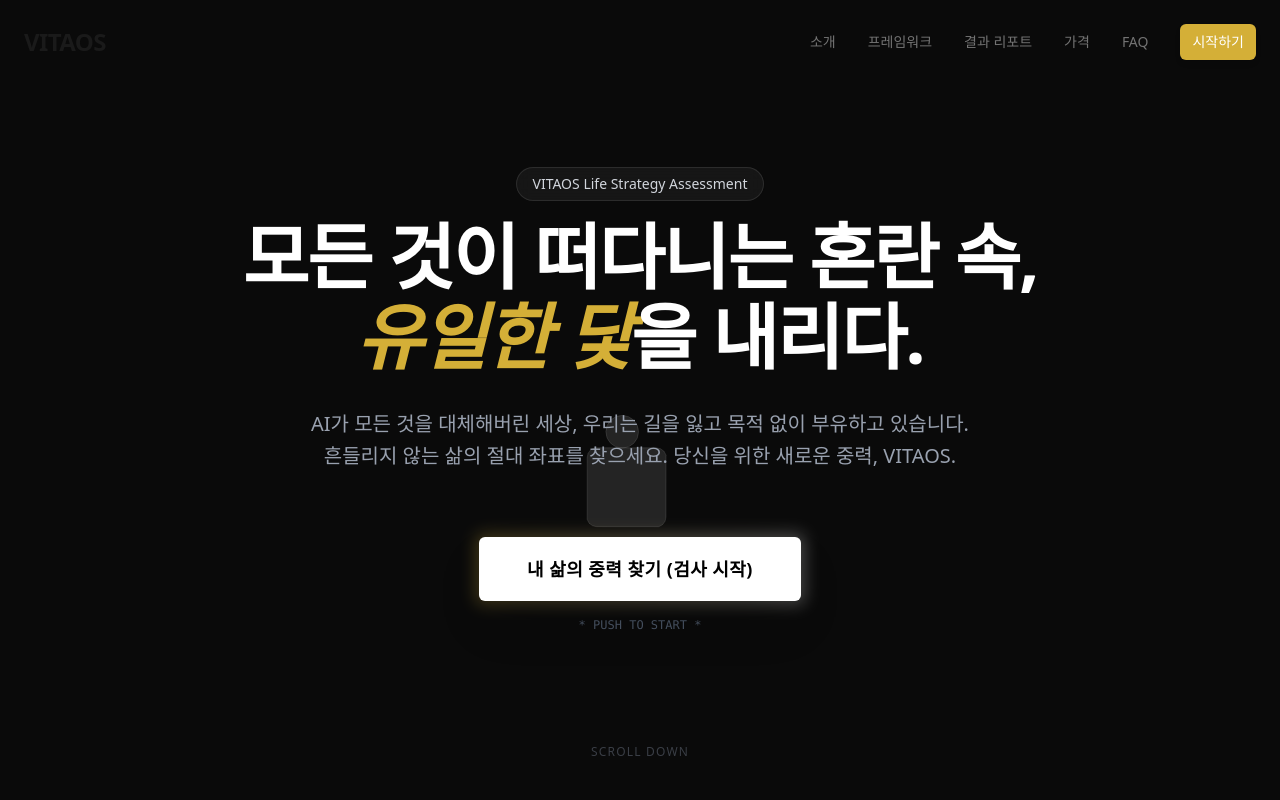
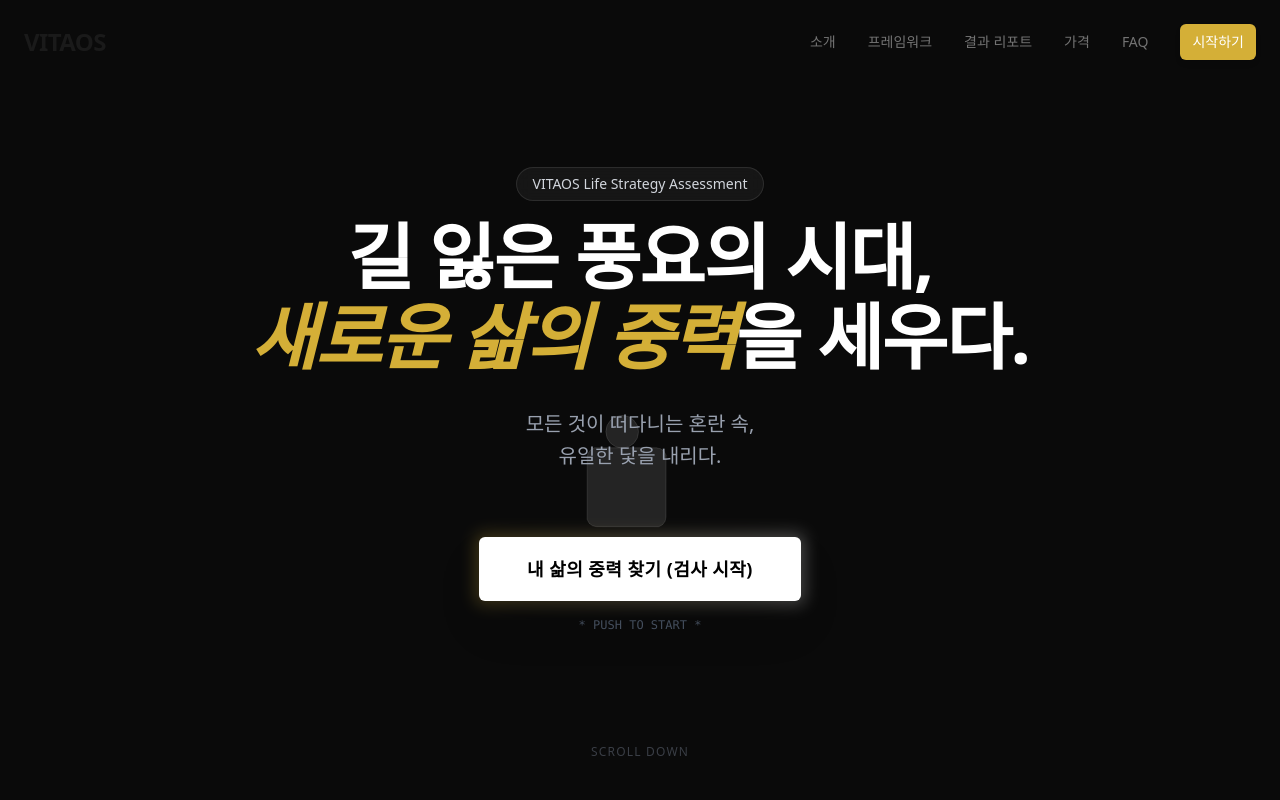
Before and after one commit to LYJ723/vitaos-life, a Next.js app: page / in a window 1280 px wide. Shown: the top 800 px of the page. Built offline with nearby package versions, Linux system fonts and the light colour scheme; a web font is replaced by a local one.

Commit message:
fix: Update Hero section copy

```diff
--- a/components/sections/gravity-hero.tsx
+++ b/components/sections/gravity-hero.tsx
@@ -193,13 +193,13 @@
                         </div>
 
                         <h1 className="text-4xl md:text-6xl lg:text-7xl font-serif font-bold tracking-tight text-white leading-[1.3] md:leading-[1.1] break-keep">
-                            모든 것이 떠다니는 혼란 속,<br className="hidden md:block" />
-                            <span className="text-gold italic">유일한 닻</span>을 내리다.
+                            길 잃은 풍요의 시대,<br className="hidden md:block" />
+                            <span className="text-gold italic">새로운 삶의 중력</span>을 세우다.
                         </h1>
 
                         <p className="text-lg md:text-xl text-gray-400 max-w-2xl mx-auto leading-relaxed break-keep">
-                            AI가 모든 것을 대체해버린 세상, 우리는 길을 잃고 목적 없이 부유하고 있습니다.<br className="hidden md:block" />
-                            흔들리지 않는 삶의 절대 좌표를 찾으세요. 당신을 위한 새로운 중력, VITAOS.
+                            모든 것이 떠다니는 혼란 속,<br className="hidden md:block" />
+                            유일한 닻을 내리다.
                         </p>
 
                         <div className="pt-8 flex flex-col items-center">
```
